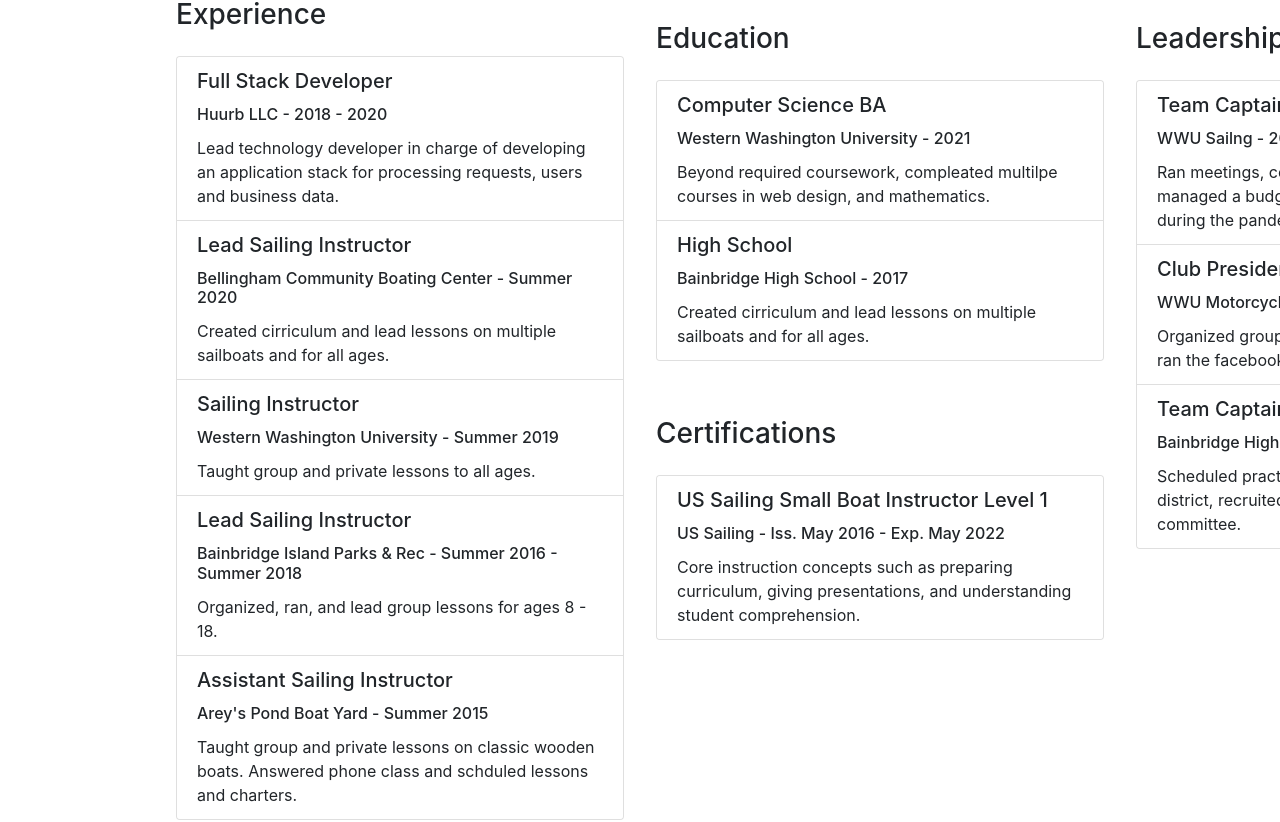
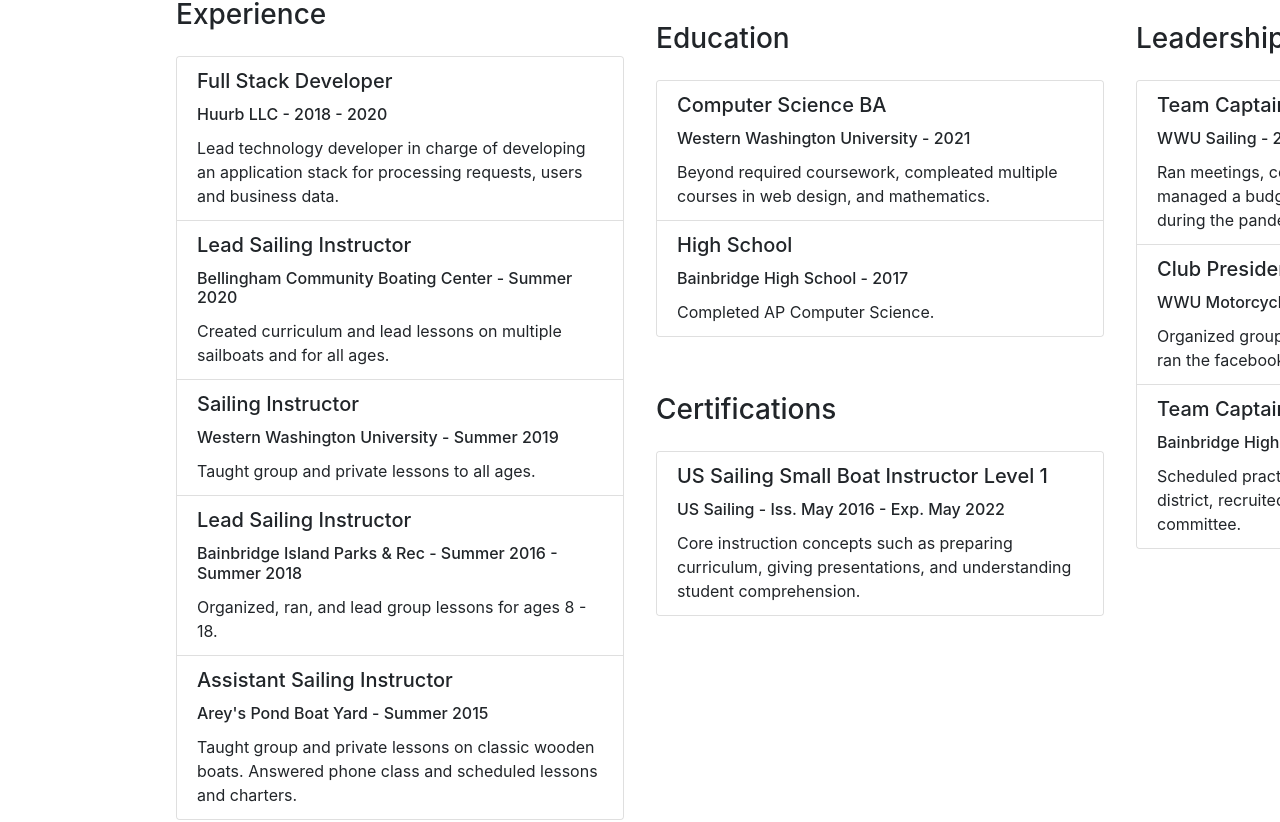
Before and after one commit to hbod8/angular-resume, an Angular app: page / in a window 1280 px wide. Shown: the part 498-1320 px from the top of the page. Built offline with nearby package versions, Linux system fonts and the light colour scheme.

Commit message:
Fixed typos.

```diff
--- a/src/app/app.component.html
+++ b/src/app/app.component.html
@@ -50,7 +50,7 @@
           <li class="list-group-item">
             <p class="h5 card-title">Lead Sailing Instructor</p>
             <p class="h6 card-title">Bellingham Community Boating Center - Summer 2020</p>
-            <p class="card-text">Created cirriculum and lead lessons on multiple sailboats and for all ages.</p>
+            <p class="card-text">Created curriculum and lead lessons on multiple sailboats and for all ages.</p>
           </li>
           <li class="list-group-item">
             <p class="h5 card-title">Sailing Instructor</p>
@@ -65,7 +65,7 @@
           <li class="list-group-item">
             <p class="h5 card-title">Assistant Sailing Instructor</p>
             <p class="h6 card-title">Arey's Pond Boat Yard - Summer 2015</p>
-            <p class="card-text">Taught group and private lessons on classic wooden boats. Answered phone class and schduled lessons and charters.</p>
+            <p class="card-text">Taught group and private lessons on classic wooden boats. Answered phone class and scheduled lessons and charters.</p>
           </li>
         </ul>
       </div>
@@ -79,12 +79,12 @@
           <li class="list-group-item">
             <p class="h5 card-title">Computer Science BA</p>
             <p class="h6 card-title">Western Washington University - 2021</p>
-            <p class="card-text">Beyond required coursework, compleated multilpe courses in web design, and mathematics.</p>
+            <p class="card-text">Beyond required coursework, compleated multiple courses in web design, and mathematics.</p>
           </li>
           <li class="list-group-item">
             <p class="h5 card-title">High School</p>
             <p class="h6 card-title">Bainbridge High School - 2017</p>
-            <p class="card-text">Created cirriculum and lead lessons on multiple sailboats and for all ages.</p>
+            <p class="card-text">Completed AP Computer Science.</p>
           </li>
         </ul>
       </div>
@@ -111,7 +111,7 @@
         <ul class="list-group list-group-flush">
           <li class="list-group-item">
             <p class="h5 card-title">Team Captain</p>
-            <p class="h6 card-title">WWU Sailng - 2020 - 2021</p>
+            <p class="h6 card-title">WWU Sailing - 2020 - 2021</p>
             <p class="card-text">Ran meetings, communicated with the university, managed a budget, and created instruction materials during the pandemic.</p>
           </li>
           <li class="list-group-item">
@@ -132,7 +132,7 @@
     <div class="d-flex flex-column flex-lg-row align-items-center">
       <p class="display-3 p-2">Contact Me</p>
     </div>
-    <div class="d-flex flex-row justify-content-around">
+    <div class="d-flex flex-md-row flex-column justify-content-around">
       <div class="d-flex flex-column flex-lg-row align-items-center">
         <i class="bigger m-3 fas fa-phone"></i>
         <p class="m-3 h4">(206) 963 9898</p>
```
